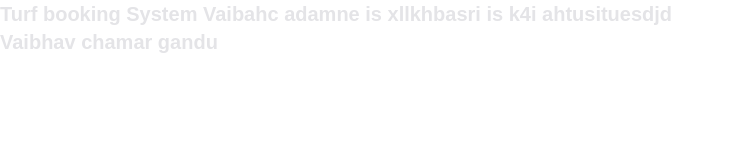
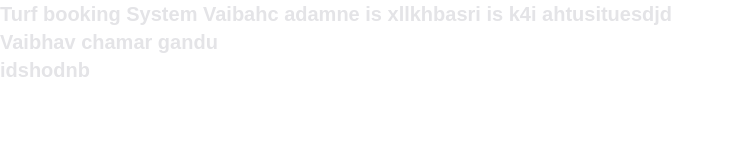
Before and after one commit to Mayanksahu13032004/turf, a Next.js app: page / in a window 1280 px wide. Shown: the top 160 px of the page, without its empty margins (0-733 px from the left). Built offline with nearby package versions, Linux system fonts and the light colour scheme.

Commit message:
Vaibhav adamane changessss

```diff
--- a/src/app/page.tsx
+++ b/src/app/page.tsx
@@ -6,6 +6,7 @@ export default function Home() {
     Turf booking System
     Vaibahc adamne is xllkhbasri is k4i ahtusituesdjd
     <h1>Vaibhav chamar gandu</h1>
+    <h2>idshodnb</h2>
    </div>
   );
 }
```
